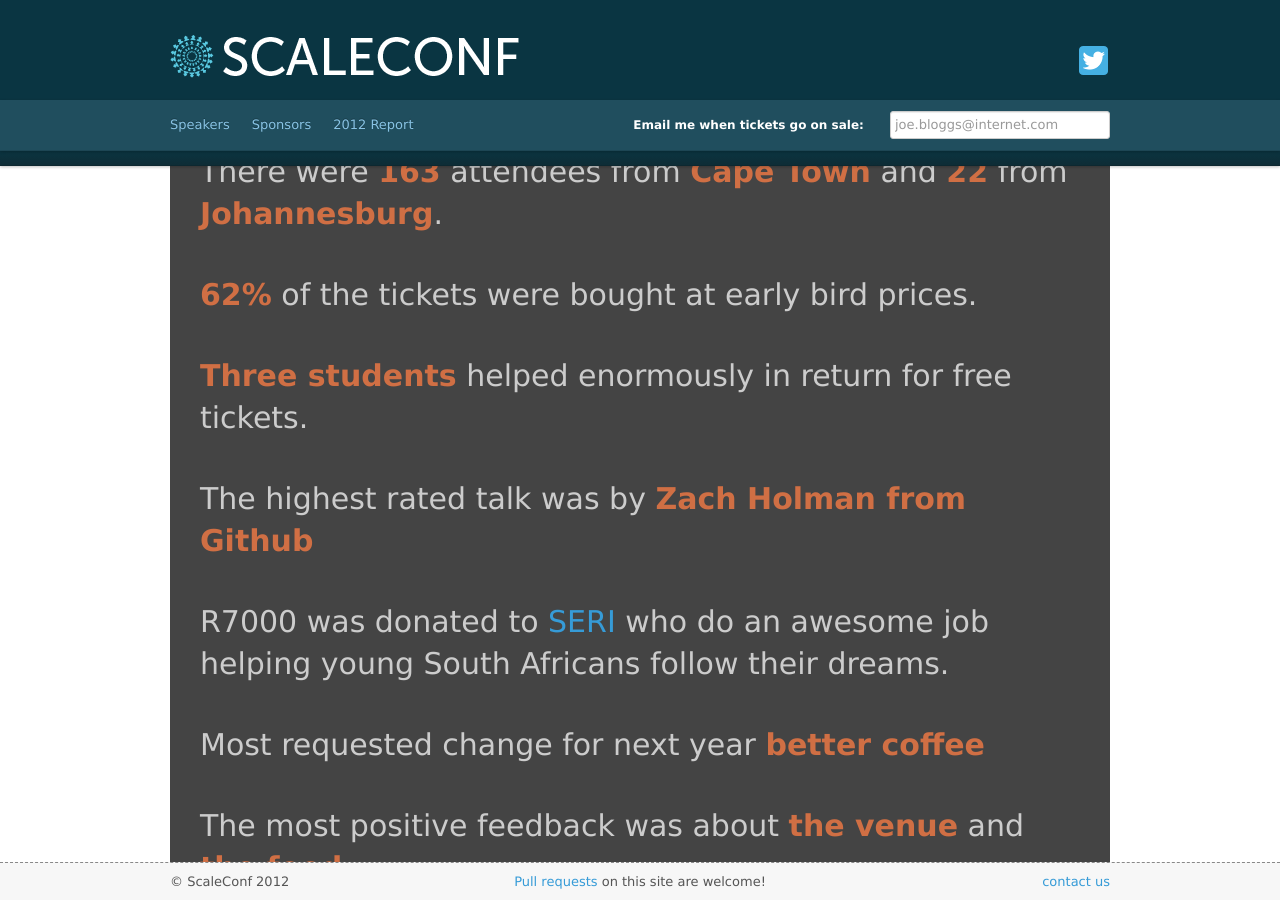
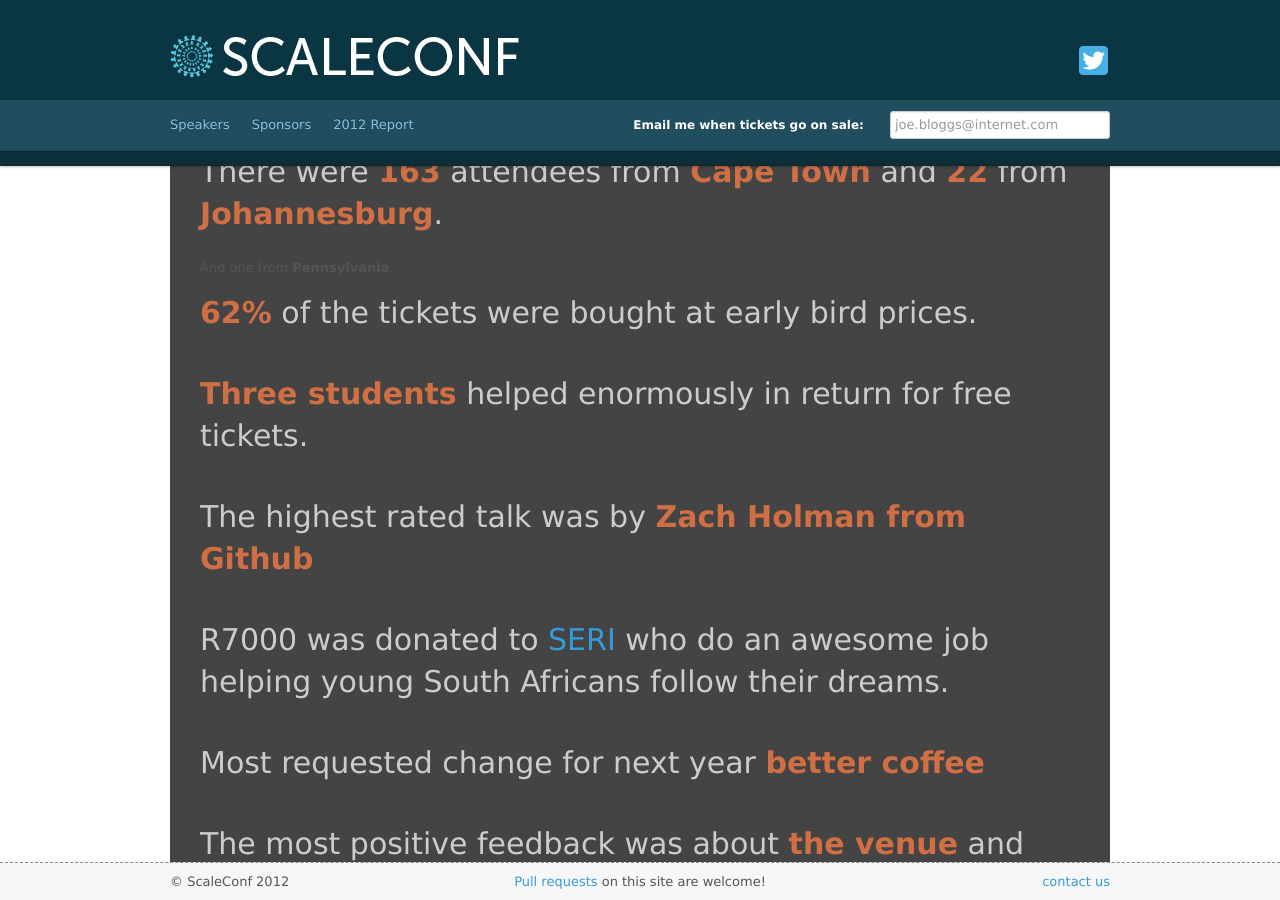
Before and after one commit to scaleconf/scaleconf.github.com, a Jekyll site: the page built from report-2012.html, in a window 1280 px wide and 900 px high, scrolled down 773 px. Built offline with Jekyll 4.4.1, drawn with Linux system fonts in a browser that asks for light colours; Markdown is read by kramdown in place of the engine named in the settings.

```diff
--- a/report-2012.html
+++ b/report-2012.html
@@ -20,7 +20,7 @@
         <p class='report'> There were <b>256</b> attendees from <b>94</b> companies.  </p>
         <p class='report'> Attendees scored the conference <b>8.3/10</b> in their feedback.</p>
         <p class='report'> The most tickets were sold on <b>December 21<sup>st</sup></b>.</p>
-        <p class='report'> There were <b>163</b> attendees from <b>Cape Town</b> and <b>22</b> from <b>Johannesburg</b>.</p>
+        <p class='report'> There were <b>163</b> attendees from <b>Cape Town</b> and <b>22</b> from <b>Johannesburg</b>.</p>  And one from <b>Pennsylvania</b>.
         <p class='report'> <b>62%</b> of the tickets were bought at early bird prices.</p>
         <p class='report'> <b>Three students</b> helped enormously in return for free tickets.</p>
         <p class='report'> The highest rated talk was by <b>Zach Holman from Github</b></p>
```
